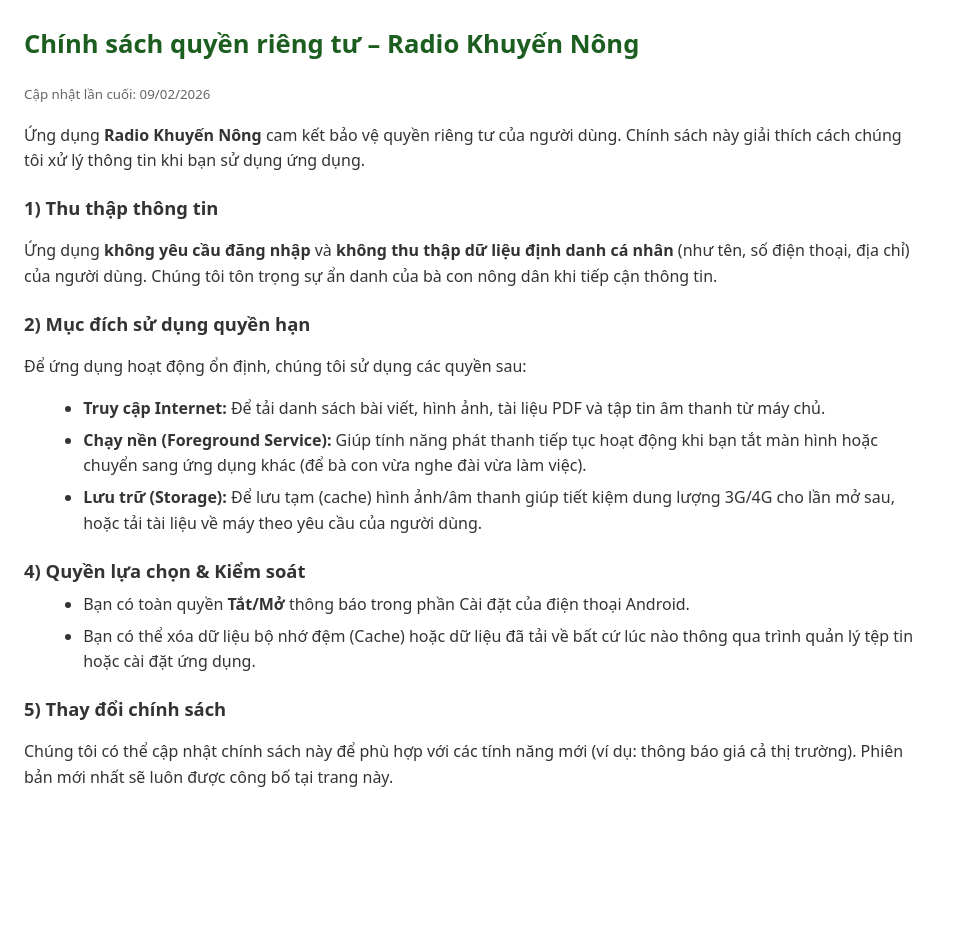
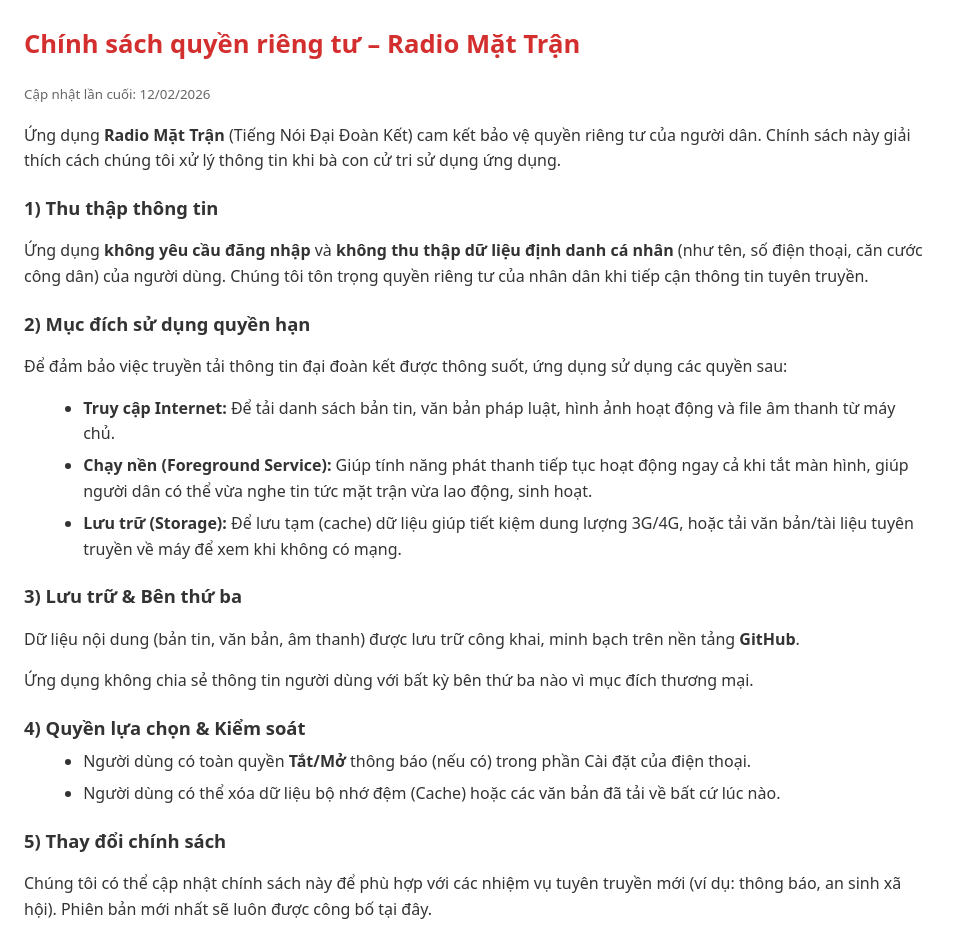
Before and after one commit to snnmt/radiomattran, a plain HTML site: page chinhsachradio.html in a window 1280 px wide. Shown: the whole page, without its empty margins (0-961 px from the left). Before the commit the page ends 815 px from the top, so only its background shows below. Drawn offline with Linux system fonts and the light colour scheme.

Commit message:
Update chinhsachradio.html

```diff
--- a/chinhsachradio.html
+++ b/chinhsachradio.html
@@ -3,10 +3,10 @@
 <head>
 <meta charset="utf-8">
 <meta name="viewport" content="width=device-width,initial-scale=1">
-<title>Chính sách quyền riêng tư – Radio Khuyến Nông</title>
+<title>Chính sách quyền riêng tư – Radio Mặt Trận</title>
 <style>
   body{font:16px/1.6 system-ui,-apple-system,Segoe UI,Roboto,Arial,sans-serif;margin:24px;max-width:900px;color:#333}
-  h1{font-size:1.6rem;margin:.2rem 0 .8rem; color: #1B5E20;}
+  h1{font-size:1.6rem;margin:.2rem 0 .8rem; color: #D32F2F;} /* Đổi màu tiêu đề sang Đỏ cho hợp Mặt trận */
   h2{font-size:1.15rem;margin:1.2rem 0 .4rem; font-weight: bold;}
   ul{margin:.4rem 0 .8rem 1.2rem}
   li{margin-bottom: 0.4rem;}
@@ -17,29 +17,35 @@
 </style>
 </head>
 <body>
-<h1>Chính sách quyền riêng tư – Radio Khuyến Nông</h1>
-<p><small>Cập nhật lần cuối: 09/02/2026</small></p>
+<h1>Chính sách quyền riêng tư – Radio Mặt Trận</h1>
+<p><small>Cập nhật lần cuối: 12/02/2026</small></p>
 
-<p>Ứng dụng <strong>Radio Khuyến Nông</strong> cam kết bảo vệ quyền riêng tư của người dùng. Chính sách này giải thích cách chúng tôi xử lý thông tin khi bạn sử dụng ứng dụng.</p>
+<p>Ứng dụng <strong>Radio Mặt Trận</strong> (Tiếng Nói Đại Đoàn Kết) cam kết bảo vệ quyền riêng tư của người dân. Chính sách này giải thích cách chúng tôi xử lý thông tin khi bà con cử tri sử dụng ứng dụng.</p>
 
 <h2>1) Thu thập thông tin</h2>
-<p>Ứng dụng <strong>không yêu cầu đăng nhập</strong> và <strong>không thu thập dữ liệu định danh cá nhân</strong> (như tên, số điện thoại, địa chỉ) của người dùng. Chúng tôi tôn trọng sự ẩn danh của bà con nông dân khi tiếp cận thông tin.</p>
+<p>Ứng dụng <strong>không yêu cầu đăng nhập</strong> và <strong>không thu thập dữ liệu định danh cá nhân</strong> (như tên, số điện thoại, căn cước công dân) của người dùng. Chúng tôi tôn trọng quyền riêng tư của nhân dân khi tiếp cận thông tin tuyên truyền.</p>
 
 <h2>2) Mục đích sử dụng quyền hạn</h2>
-<p>Để ứng dụng hoạt động ổn định, chúng tôi sử dụng các quyền sau:</p>
+<p>Để đảm bảo việc truyền tải thông tin đại đoàn kết được thông suốt, ứng dụng sử dụng các quyền sau:</p>
 <ul>
-  <li><strong>Truy cập Internet:</strong> Để tải danh sách bài viết, hình ảnh, tài liệu PDF và tập tin âm thanh từ máy chủ.</li>
-  <li><strong>Chạy nền (Foreground Service):</strong> Giúp tính năng phát thanh tiếp tục hoạt động khi bạn tắt màn hình hoặc chuyển sang ứng dụng khác (để bà con vừa nghe đài vừa làm việc).</li>
-  <li><strong>Lưu trữ (Storage):</strong> Để lưu tạm (cache) hình ảnh/âm thanh giúp tiết kiệm dung lượng 3G/4G cho lần mở sau, hoặc tải tài liệu về máy theo yêu cầu của người dùng.</li>
+  <li><strong>Truy cập Internet:</strong> Để tải danh sách bản tin, văn bản pháp luật, hình ảnh hoạt động và file âm thanh từ máy chủ.</li>
+  <li><strong>Chạy nền (Foreground Service):</strong> Giúp tính năng phát thanh tiếp tục hoạt động ngay cả khi tắt màn hình, giúp người dân có thể vừa nghe tin tức mặt trận vừa lao động, sinh hoạt.</li>
+  <li><strong>Lưu trữ (Storage):</strong> Để lưu tạm (cache) dữ liệu giúp tiết kiệm dung lượng 3G/4G, hoặc tải văn bản/tài liệu tuyên truyền về máy để xem khi không có mạng.</li>
 </ul>
+
+<h2>3) Lưu trữ & Bên thứ ba</h2>
+<p>Dữ liệu nội dung (bản tin, văn bản, âm thanh) được lưu trữ công khai, minh bạch trên nền tảng <strong>GitHub</strong>.</p>
+<p>Ứng dụng không chia sẻ thông tin người dùng với bất kỳ bên thứ ba nào vì mục đích thương mại.</p>
 
 <h2>4) Quyền lựa chọn & Kiểm soát</h2>
 <ul>
-  <li>Bạn có toàn quyền <strong>Tắt/Mở</strong> thông báo trong phần Cài đặt của điện thoại Android.</li>
-  <li>Bạn có thể xóa dữ liệu bộ nhớ đệm (Cache) hoặc dữ liệu đã tải về bất cứ lúc nào thông qua trình quản lý tệp tin hoặc cài đặt ứng dụng.</li>
+  <li>Người dùng có toàn quyền <strong>Tắt/Mở</strong> thông báo (nếu có) trong phần Cài đặt của điện thoại.</li>
+  <li>Người dùng có thể xóa dữ liệu bộ nhớ đệm (Cache) hoặc các văn bản đã tải về bất cứ lúc nào.</li>
 </ul>
 
 <h2>5) Thay đổi chính sách</h2>
-<p>Chúng tôi có thể cập nhật chính sách này để phù hợp với các tính năng mới (ví dụ: thông báo giá cả thị trường). Phiên bản mới nhất sẽ luôn được công bố tại trang này.</p>
+<p>Chúng tôi có thể cập nhật chính sách này để phù hợp với các nhiệm vụ tuyên truyền mới (ví dụ: thông báo, an sinh xã hội). Phiên bản mới nhất sẽ luôn được công bố tại đây.</p>
+
+
 </body>
 </html>
```
